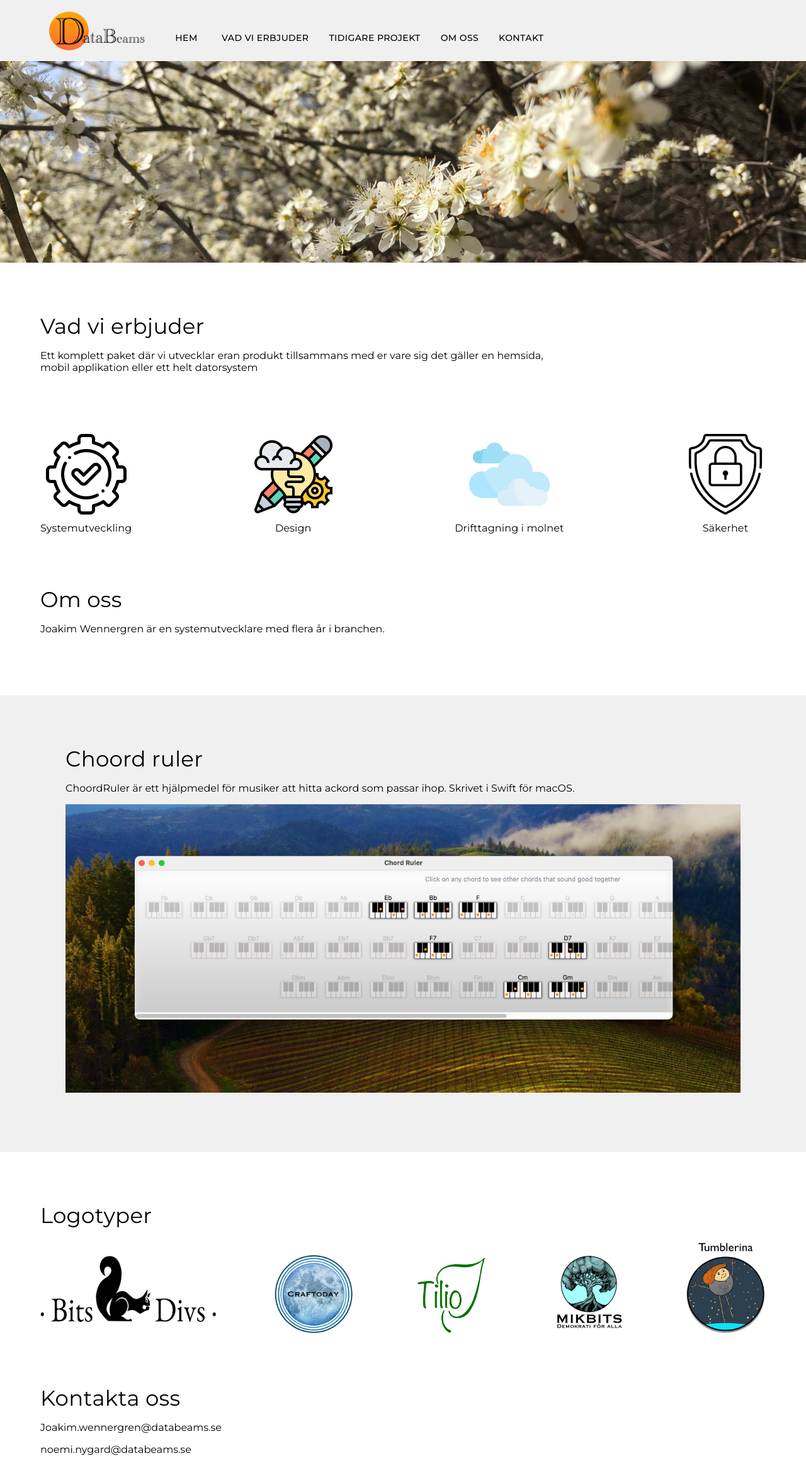
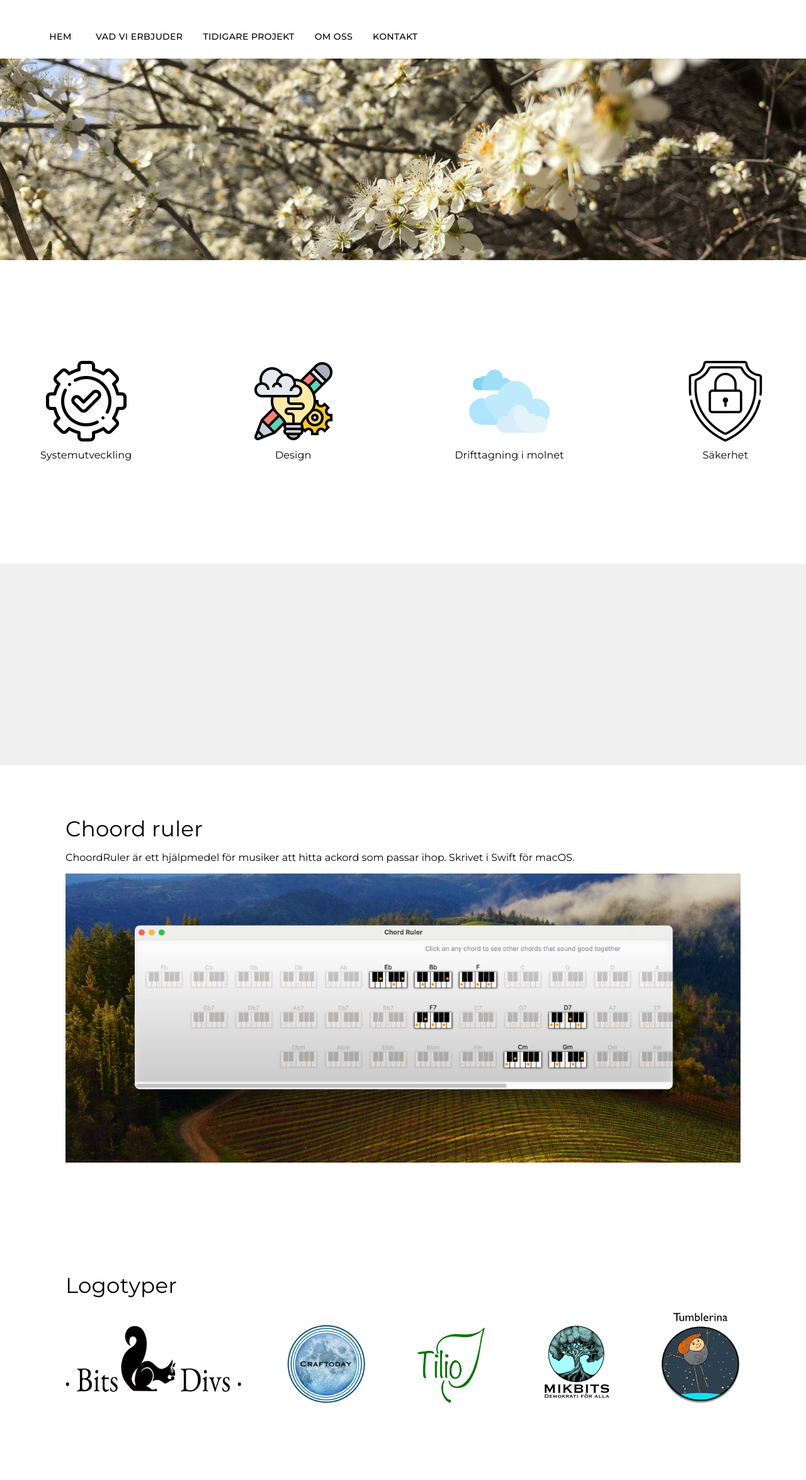
Before and after one commit to joakimwennergren/joakimwennergren.se, a React (Create React App) app: page / in a window 1280 px wide. Shown: the top 2350 px of the page at 63% size. After the commit the page ends 2310 px from the top, so only its background shows below. Built offline with nearby package versions, Linux system fonts and the light colour scheme.

Commit message:
Remove content

```diff
--- a/src/App.tsx
+++ b/src/App.tsx
@@ -21,10 +21,9 @@ function App() {
     <>
       <ResponsiveAppBar />
       <Header />
+      <Box sx={{ marginBottom: 20, }}>
         <Container id="Vad%20vi%20erbjuder" sx={{ display: "flex", flexDirection: "row" }}>
           <Box sx={{ paddingTop: 10 }}>
-          <Typography variant="h4">Vad vi erbjuder</Typography>
-          <p style={{ width: "70%" }}>Ett komplett paket där vi utvecklar eran produkt tillsammans med er vare sig det gäller en hemsida, mobil applikation eller ett helt datorsystem</p>
           </Box>
         </Container>
         <Container sx={{ paddingTop: 10, display: "flex", flexDirection: "row", justifyContent: "space-between" }}>
@@ -45,14 +44,15 @@ function App() {
             <Typography>Säkerhet</Typography>
           </Box>
         </Container>
+      </Box>
+      <Box sx={{ background: "#f0f0f0", padding: 10, }}>
         <Container id="Om%20oss" sx={{ display: "flex", flexDirection: "row" }}>
           <Box sx={{ paddingBottom: 10, paddingTop: 10 }}>
-          <Typography variant="h4">Om oss</Typography>
-          <p>Joakim Wennergren är en systemutvecklare med flera år i branchen.</p>
           </Box>
         </Container>
+      </Box>
 
-      <Box sx={{ background: "#f0f0f0", padding: 10, }}>
+      <Box sx={{ background: "#fff", padding: 10, }}>
         <Container>
           <Typography variant="h4" sx={{ marginBottom: 2 }}>
             Choord ruler
@@ -61,13 +61,12 @@ function App() {
           <img src={Cr} style={{ width: "100%", marginBottom: 10 }} />
         </Container>
       </Box>
-      <Box sx={{ background: "white", paddingTop: 10, }}>
+      <Box sx={{ background: "#fff", padding: 10, }}>
         <Container>
           <Typography variant="h4" sx={{ marginBottom: 5 }}>
             Logotyper
           </Typography>
         </Container>
-
         <Container sx={{ display: "flex", flexDirection: "row", justifyContent: "space-between" }}>
           <img src={BitsAndDivs} style={{ width: 280, height: 128 }} />
           <img src={CraftToday} style={{ width: 128, height: 128 }} />
@@ -76,14 +75,6 @@ function App() {
           <img src={Tumblina} style={{ width: 128, height: 148, marginTop: -20 }} />
         </Container>
       </Box>
-      <Container id="Kontakt" sx={{ display: "flex", flexDirection: "row" }}>
-        <Box sx={{ paddingBottom: 10, paddingTop: 10 }}>
-          <Typography variant="h4">Kontakta oss</Typography>
-          <p>Joakim.wennergren@databeams.se</p>
-          <p>noemi.nygard@databeams.se</p>
-        </Box>
-      </Container>
-
     </>
   );
 }
--- a/src/components/appbar.tsx
+++ b/src/components/appbar.tsx
@@ -38,15 +38,9 @@ function ResponsiveAppBar() {
     };
 
     return (
-        <AppBar position="static" sx={{ backgroundColor: "#f0f0f0", color: "black" }} elevation={0}>
+        <AppBar position="static" sx={{ backgroundColor: "#fff", color: "black" }} elevation={0}>
             <Container>
                 <Toolbar disableGutters>
-                    <img src={logo} style={{
-                        width: 200,
-                        marginBottom: 10,
-                        marginTop: 10
-                    }} />
-
                     <Box sx={{ flexGrow: 1, display: { xs: 'flex', md: 'none' } }}>
                         <IconButton
                             size="large"
@@ -102,7 +96,7 @@ function ResponsiveAppBar() {
                             textDecoration: 'none',
                         }}
                     >
-                        LOGO
+                        Databeams.se
                     </Typography>
                     <Box sx={{ flexGrow: 1, display: { xs: 'none', md: 'flex' } }}>
                         {pages.map((page) => (
--- a/src/components/header.tsx
+++ b/src/components/header.tsx
@@ -3,7 +3,7 @@ import { Box, Container, Typography } from "@mui/material";
 
 function Header() {
     return (
-        <Box className="header" sx={{ height: "40vh", backgroundColor: "#ccc", justifyContent: "center", alignItems: "center", display: "flex", flexDirection: "column" }}>
+        <Box className="header" sx={{ height: "40vh", backgroundColor: "#fff", justifyContent: "center", alignItems: "center", display: "flex", flexDirection: "column" }}>
             <Container sx={{ display: "flex", justifyContent: "row", alignItems: "center" }}>
 
             </Container>
```
Lines whose indentation alone changed are shown as unchanged.
